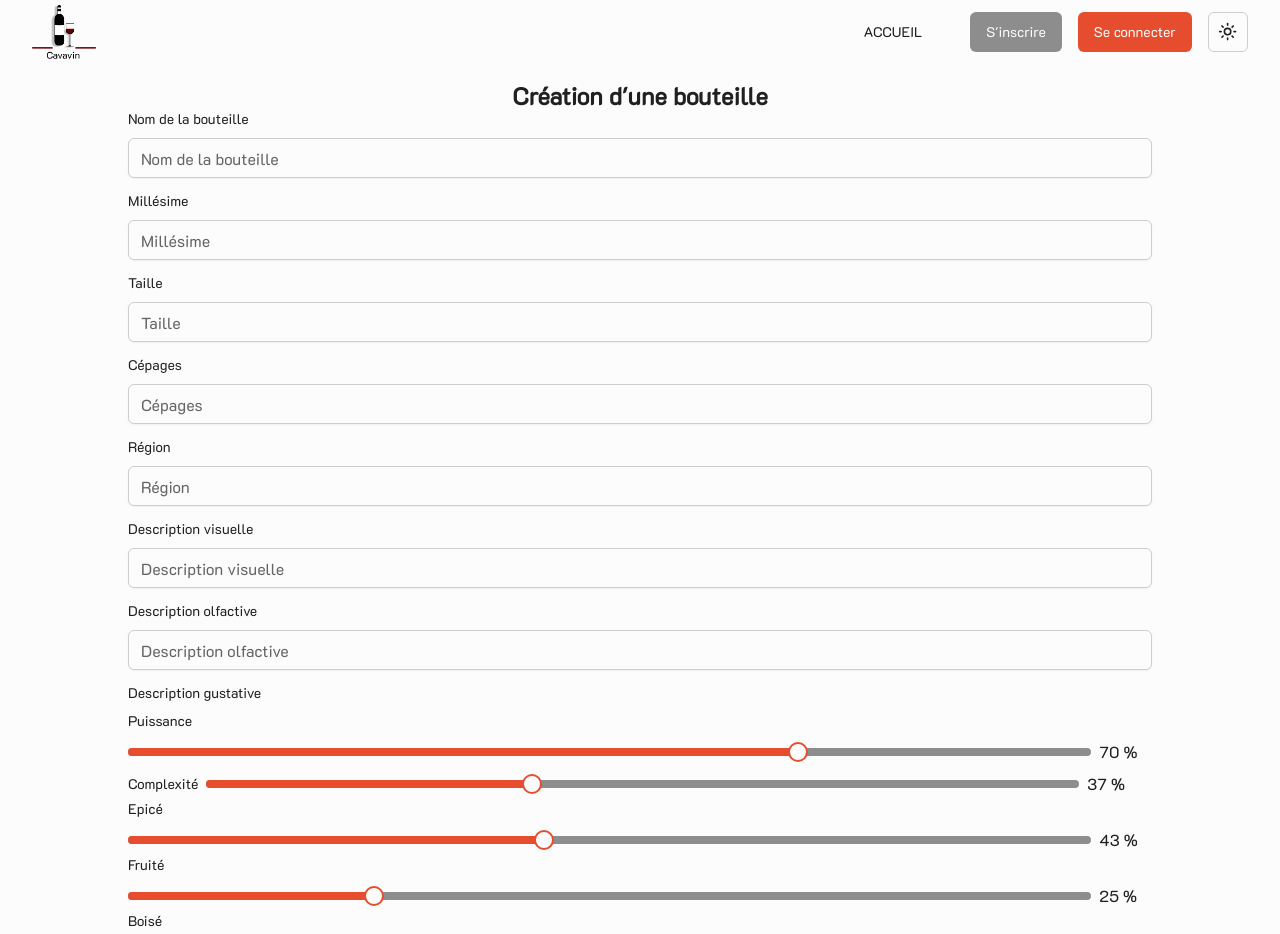
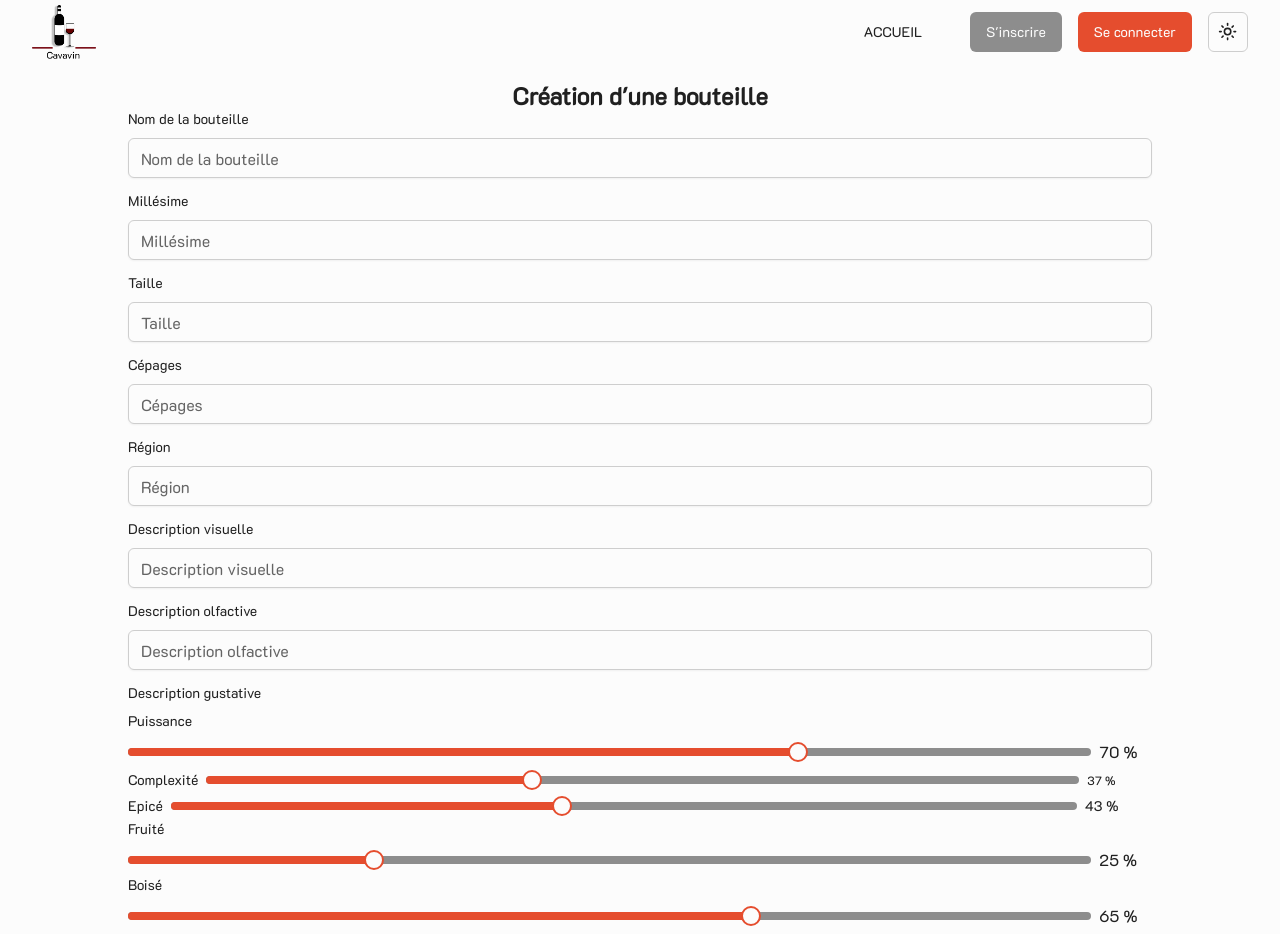
Before and after one commit to guillaume-pages/WineNot, a Next.js app: page /cellar/add/1 in a window 1280 px wide. Shown: the top 934 px of the page. Built offline with nearby package versions, Linux system fonts and the light colour scheme; no server answers.

Commit message:
test ui again

```diff
--- a/app/cellar/add/[id]/page.tsx
+++ b/app/cellar/add/[id]/page.tsx
@@ -139,12 +139,12 @@ export default function AddBottle() {
                 <div className='flex items-center space-x-2'>
                   <Label htmlFor='complexity'>Complexité</Label>
                   <Slider onValueChange={(e) => handleSliderComplexity(e)} defaultValue={sliderComplexity} max={100} step={1} />
-                  <span className='w-[76px]'>{sliderComplexity} %</span>
+                  <span className='w-[76px] text-xs'>{sliderComplexity} %</span>
                 </div>
-                <Label htmlFor='spicy'>Epicé</Label>
-                <div className='flex'>
+                <div className='flex items-center space-x-2'>
+                  <Label htmlFor='spicy'>Epicé</Label>
                   <Slider onValueChange={(e) => handleSliderSpicy(e)} defaultValue={sliderSpicy} max={100} step={1} />
-                  <span className='w-16 pl-2'>{sliderSpicy} %</span>
+                  <span className='w-[76px] text-sm'>{sliderSpicy} %</span>
                 </div>
                 <Label htmlFor='fruit'>Fruité</Label>
                 <div className='flex'>
```
